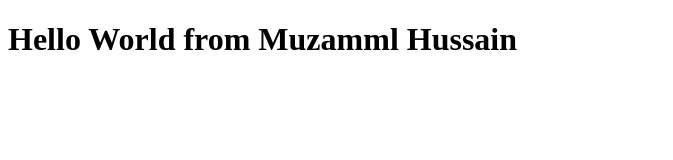
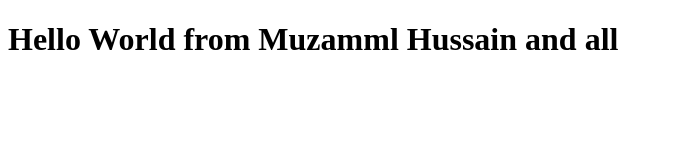
Before and after one commit to muzammil-hussain-25/class-sample, a plain HTML site: page index.html in a window 1280 px wide. Shown: the whole page, without its empty margins (0-673 px from the left). Drawn offline with Linux system fonts and the light colour scheme.

Commit message:
Update index.html

```diff
--- a/index.html
+++ b/index.html
@@ -6,6 +6,6 @@
     <title>github</title>
 </head>
 <body>
-    <h1>Hello World from Muzamml Hussain</h1>
+    <h1>Hello World from Muzamml Hussain and all</h1>
 </body>
 </html>
```
